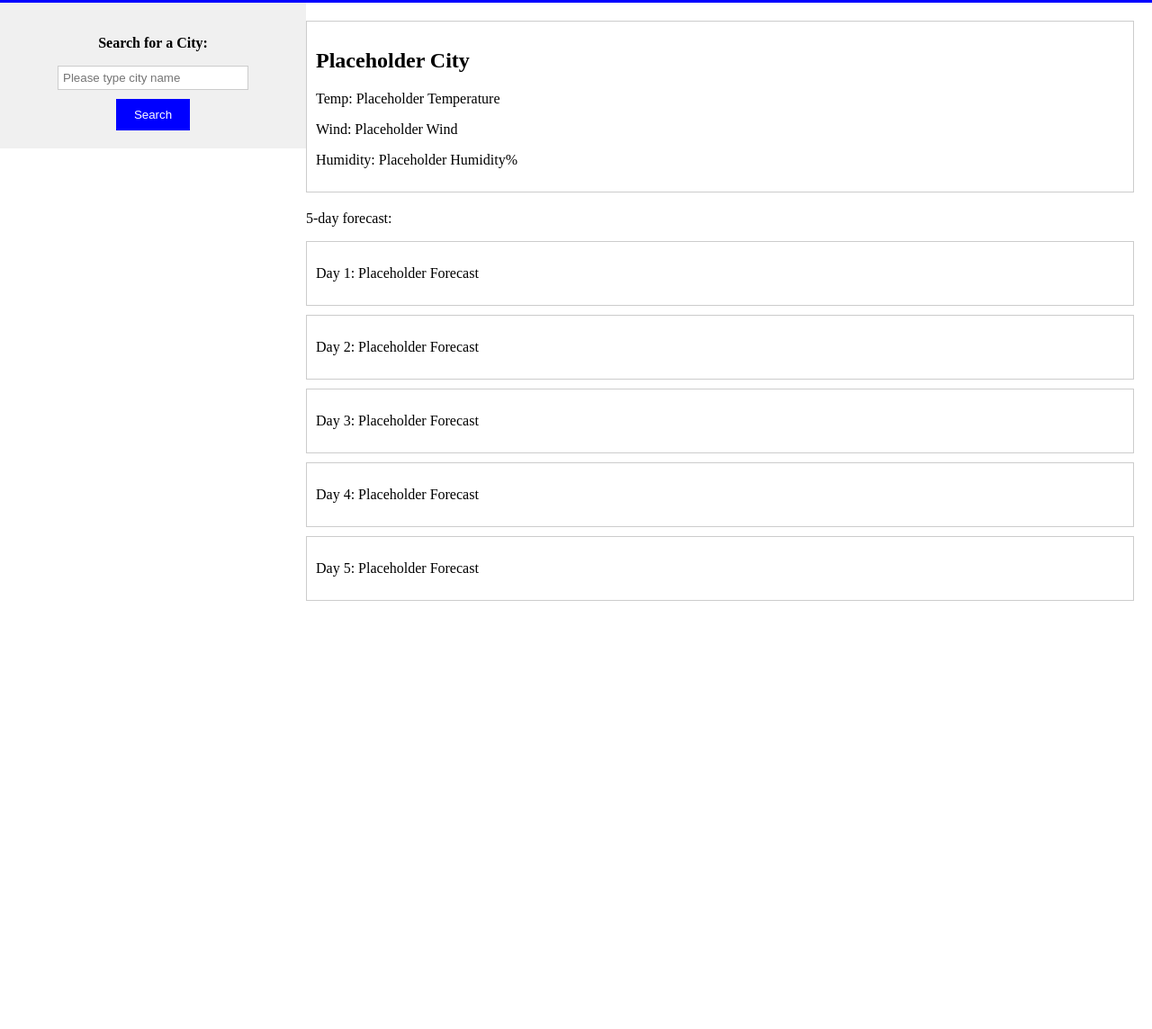
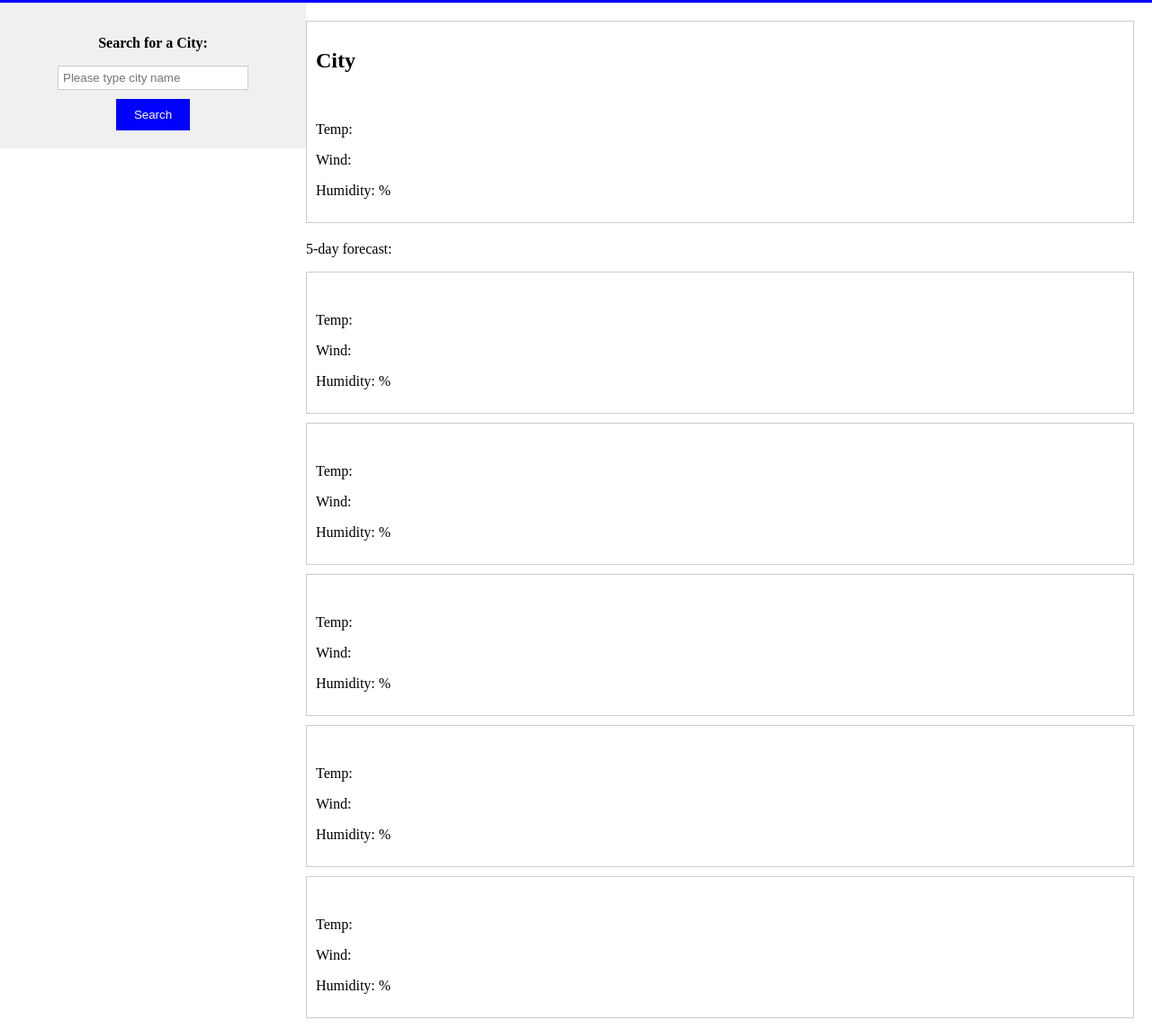
Before and after one commit to sernat243/Weather-Dashboard, a plain HTML site: page index.html in a window 1280 px wide. Shown: the part 74-1218 px from the top of the page at 90% size. Before the commit the page ends 800 px from the top, so only its background shows below. Drawn offline with nearby package versions, Linux system fonts and the light colour scheme.

Commit message:
added 5 day forecast data and added weather icon to weather info div

```diff
--- a/assets/js/script.js
+++ b/assets/js/script.js
@@ -4,9 +4,12 @@ const apiKey = '89159feb546b2bfd8414fbf0260c7099'
     const cityInput = document.getElementById('cityInput');
 
     const cityElement = document.getElementById('city');
+    const cityIconEl = document.getElementById('city-icon')
     const temperatureElement = document.getElementById('temperature');
     const windElement = document.getElementById('wind');
     const humidityElement = document.getElementById('humidity');
+
+    const forecastDays = document.querySelectorAll('.forecast > div');
 
     searchButton.addEventListener('click', () => {
         const city = cityInput.value;
@@ -26,18 +29,35 @@ const apiKey = '89159feb546b2bfd8414fbf0260c7099'
             const wind = data.list[0].wind.speed;
             const humidity = data.list[0].main.humidity;
             const date = data.list[0].dt_txt;
+            const cityIcon = data.list[0].weather[0].icon;
+            console.log(cityIcon);
             console.log(data);
 
             const formattedDate = dayjs(date).format('MM/DD/YYYY');
 
             // Update the content of the weather-info div
             cityElement.textContent = cityName + " " + "(" + formattedDate + ")";
+            cityIconEl.src = `https://openweathermap.org/img/w/${cityIcon}.png`;
             temperatureElement.textContent = temperature + ' °C';
             windElement.textContent = wind + ' m/s';
             humidityElement.textContent = humidity;
 
-            // Use the data to update the 5-day forecast divs (if needed)
-            // ...
+             // Display 5-day forecast information
+            for (let i = 1; i <= 5; i++) {
+                const forecast = data.list[i];
+                const forecastDate = dayjs(forecast.dt_txt).format('MM/DD/YYYY');
+                const weatherIcon = forecast.weather[0].icon;
+                const temperature = forecast.main.temp;
+                const wind = forecast.wind.speed;
+                const humidity = forecast.main.humidity;
+
+                const dayElement = forecastDays[i - 1];
+                dayElement.querySelector('.date').textContent = forecastDate;
+                dayElement.querySelector('.weather-icon').src = `https://openweathermap.org/img/w/${weatherIcon}.png`;
+                dayElement.querySelector('.temperature').textContent = temperature + ' °C';
+                dayElement.querySelector('.wind').textContent = wind + ' m/s';
+                dayElement.querySelector('.humidity').textContent = humidity;
+            }
           })
           .catch(error => {
             console.error('Error fetching data:', error);
--- a/index.html
+++ b/index.html
@@ -26,33 +26,53 @@
 
   <main>
     <div class="weather-info">
-        <h2 id="city">Placeholder City</h2>
-        <p>Temp: <span id="temperature">Placeholder Temperature</span></p>
-        <p>Wind: <span id="wind">Placeholder Wind</span></p>
-        <p>Humidity: <span id="humidity">Placeholder Humidity</span>%</p>
+        <h2 id="city">City</h2><img id="city-icon" src="">
+        <p>Temp: <span id="temperature"></span></p>
+        <p>Wind: <span id="wind"></span></p>
+        <p>Humidity: <span id="humidity"></span>%</p>
       </div>
 
     <div class="forecast">
       <p>5-day forecast:</p>
       <div class="day-1">
         <!-- Display info for day 1 from the API here -->
-        <p>Day 1: Placeholder Forecast</p>
+        <span class="date"></span>
+        <img class="weather-icon" src="">
+        <p>Temp: <span class="temperature"></span></p>
+        <p>Wind: <span class="wind"></span></p>
+        <p>Humidity: <span class="humidity"></span>%</p>
       </div>
       <div class="day-2">
         <!-- Display info for day 2 from the API here -->
-        <p>Day 2: Placeholder Forecast</p>
+        <span class="date"></span>
+        <img class="weather-icon" src="">
+        <p>Temp: <span class="temperature"></span></p>
+        <p>Wind: <span class="wind"></span></p>
+        <p>Humidity: <span class="humidity"></span>%</p>
       </div>
       <div class="day-3">
         <!-- Display info for day 3 from the API here -->
-        <p>Day 3: Placeholder Forecast</p>
+        <span class="date"></span>
+        <img class="weather-icon" src="">
+        <p>Temp: <span class="temperature"></span></p>
+        <p>Wind: <span class="wind"></span></p>
+        <p>Humidity: <span class="humidity"></span>%</p>
       </div>
       <div class="day-4">
         <!-- Display info for day 4 from the API here -->
-        <p>Day 4: Placeholder Forecast</p>
+        <span class="date"></span>
+        <img class="weather-icon" src="">
+        <p>Temp: <span class="temperature"></span></p>
+        <p>Wind: <span class="wind"></span></p>
+        <p>Humidity: <span class="humidity"></span>%</p>
       </div>
       <div class="day-5">
         <!-- Display info for day 5 from the API here -->
-        <p>Day 5: Placeholder Forecast</p>
+        <span class="date"></span>
+        <img class="weather-icon" src="">
+        <p>Temp: <span class="temperature"></span></p>
+        <p>Wind: <span class="wind"></span></p>
+        <p>Humidity: <span class="humidity"></span>%</p>
       </div>
     </div>
   </main>
```
